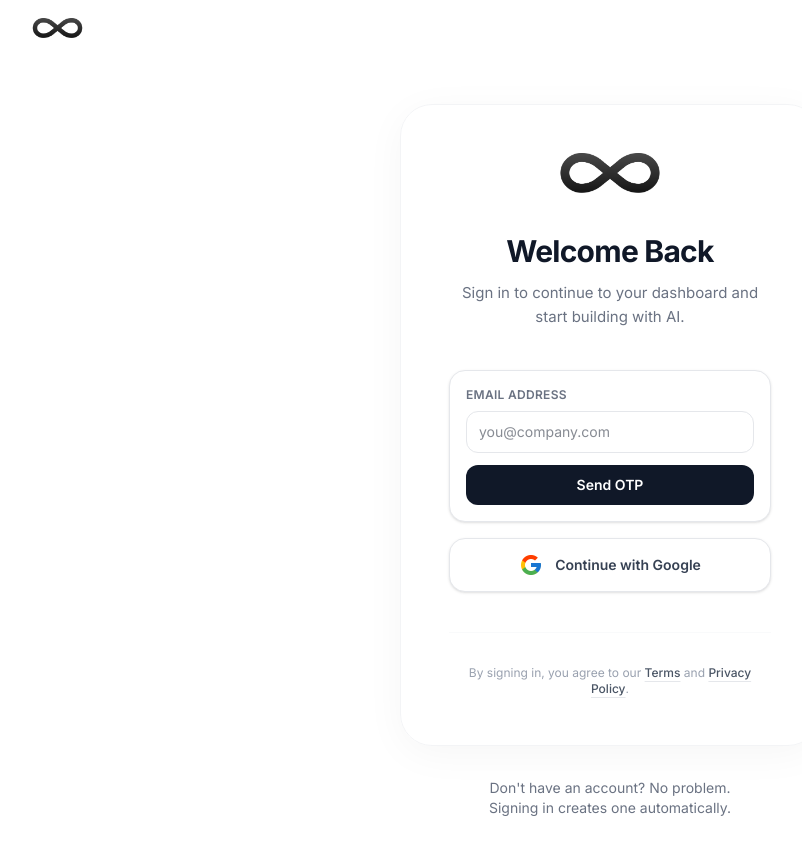
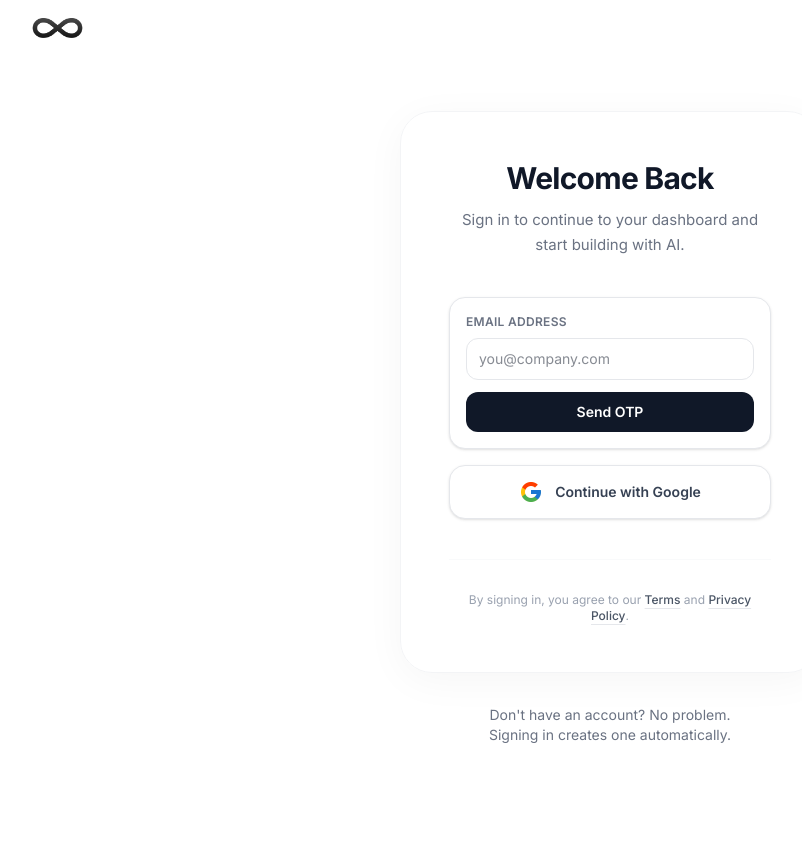
Before and after one commit to farzeenilyaszargar/nap-ide, a Next.js app: page /signin in a window 1280 px wide. Shown: the top 854 px of the page, without its empty margins (30-832 px from the left). After the commit the page ends 800 px from the top, so only its background shows below. Built offline with nearby package versions, Linux system fonts and the light colour scheme; no server answers.

Commit message:
Remove large logo from sign-in card

```diff
--- a/app/(user)/signin/page.tsx
+++ b/app/(user)/signin/page.tsx
@@ -178,16 +178,6 @@ export default function SignIn() {
                 <div className="w-full max-w-[420px] transition-all duration-700 animate-in fade-in slide-in-from-bottom-6">
                     <div className="overflow-hidden rounded-[32px] border border-gray-100 bg-white/80 p-8 shadow-[0_8px_40px_rgba(0,0,0,0.04)] backdrop-blur-2xl sm:p-12">
                         <div className="flex flex-col items-center text-center">
-                            <div className="mb-10 flex items-center justify-center transition-transform duration-500 hover:scale-105">
-                                <Image
-                                    src="/logo.png"
-                                    alt="Surfers Logo"
-                                    width={160}
-                                    height={50}
-                                    className="h-10 w-auto rounded-lg"
-                                />
-                            </div>
-
                             <h1 className="text-3xl font-bold tracking-tight text-gray-900">
                                 {desktopMode ? 'Continue to Nap Desktop' : 'Welcome Back'}
                             </h1>
```
